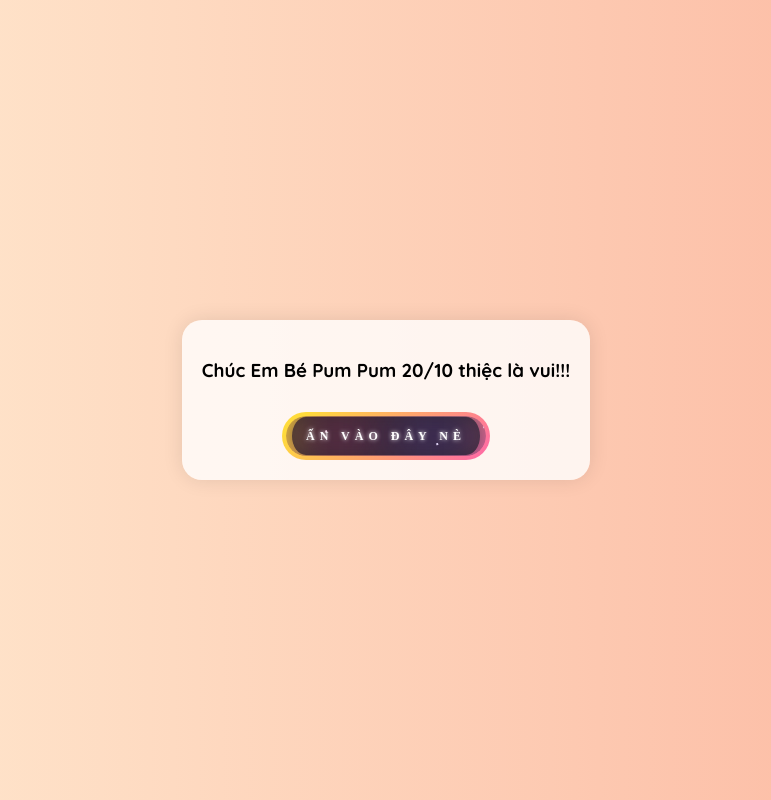
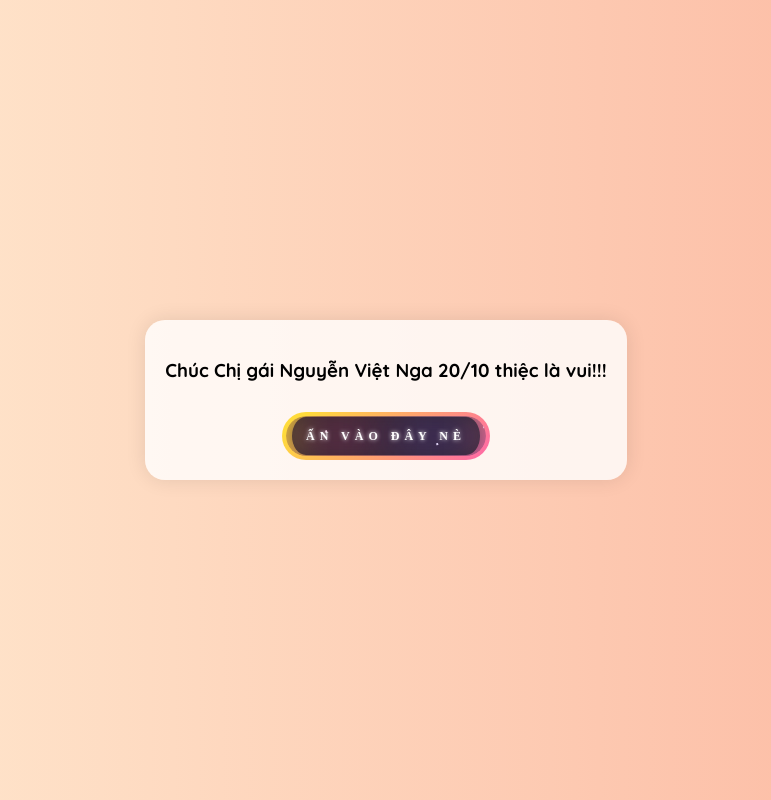
Before and after one commit to ducvietaz420/Pum-Pum, a plain HTML site: page index.html in a window 1280 px wide. Shown: the whole page, without its empty margins (254-1025 px from the left). Drawn offline with Linux system fonts and the light colour scheme.

Commit message:
Update index.html

```diff
--- a/index.html
+++ b/index.html
@@ -1,6 +1,6 @@
 <link rel="stylesheet" href="main.css">
 <div class="container">
-    <h3>Chúc Em Bé Pum Pum 20/10 thiệc là vui!!!</h3>
+    <h3>Chúc Chị gái Nguyễn Việt Nga 20/10 thiệc là vui!!!</h3>
     <div class="button-container">
         <button type="button" class="btn" onclick="redirectToPage()">
             <strong>ẤN VÀO ĐÂY NÈ</strong>
```
